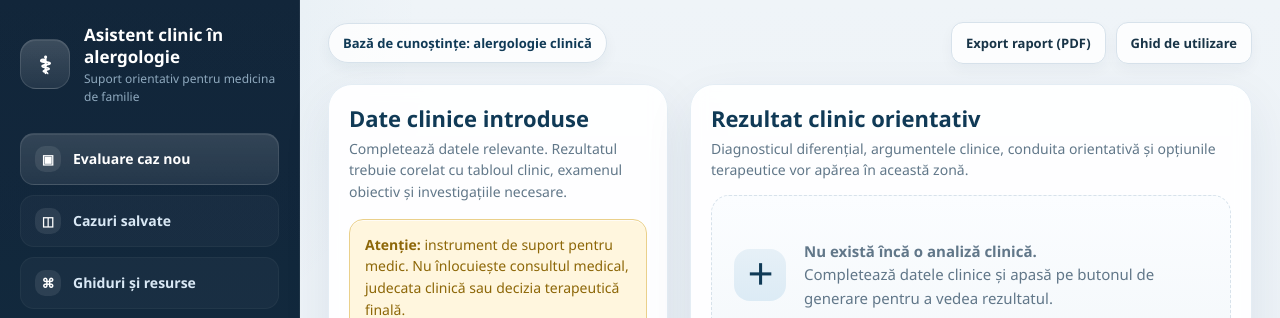
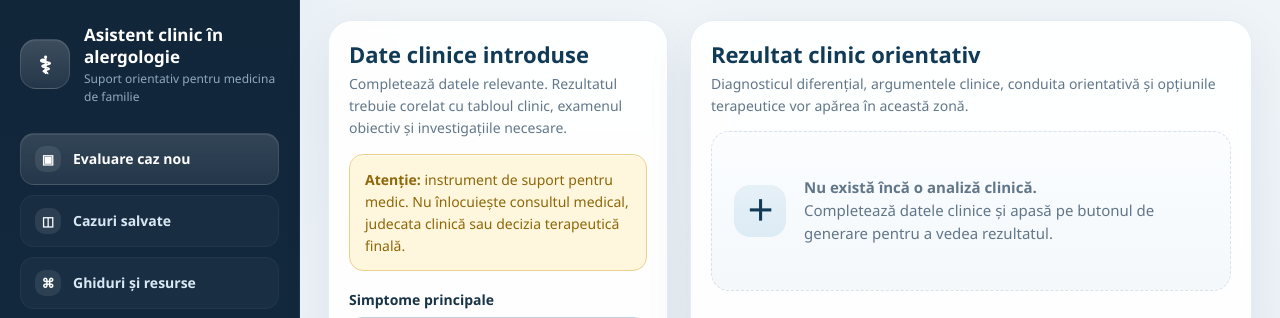
Before and after one commit to claudiurazvanchipaila-star/ChatBot-Asistent-Alergologie, a Flask app: page / in a window 1280 px wide. Shown: the top 318 px of the page. Run offline with Flask 3, Linux system fonts and the light colour scheme.

Commit message:
remove top header buttons

```diff
--- a/templates/index.html
+++ b/templates/index.html
@@ -54,17 +54,6 @@
         </aside>
 
         <div class="dashboard-main">
-            <header class="topbar">
-                <div class="topbar-left">
-                    <div class="knowledge-badge">Bază de cunoștințe: alergologie clinică</div>
-                </div>
-
-                <div class="topbar-actions">
-                    <button type="button" class="topbar-btn ghost-btn">Export raport (PDF)</button>
-                    <button type="button" class="topbar-btn ghost-btn">Ghid de utilizare</button>
-                </div>
-            </header>
-
             <main class="dashboard-content">
                 <section class="content-grid">
                     <aside class="clinical-input-column">
```
